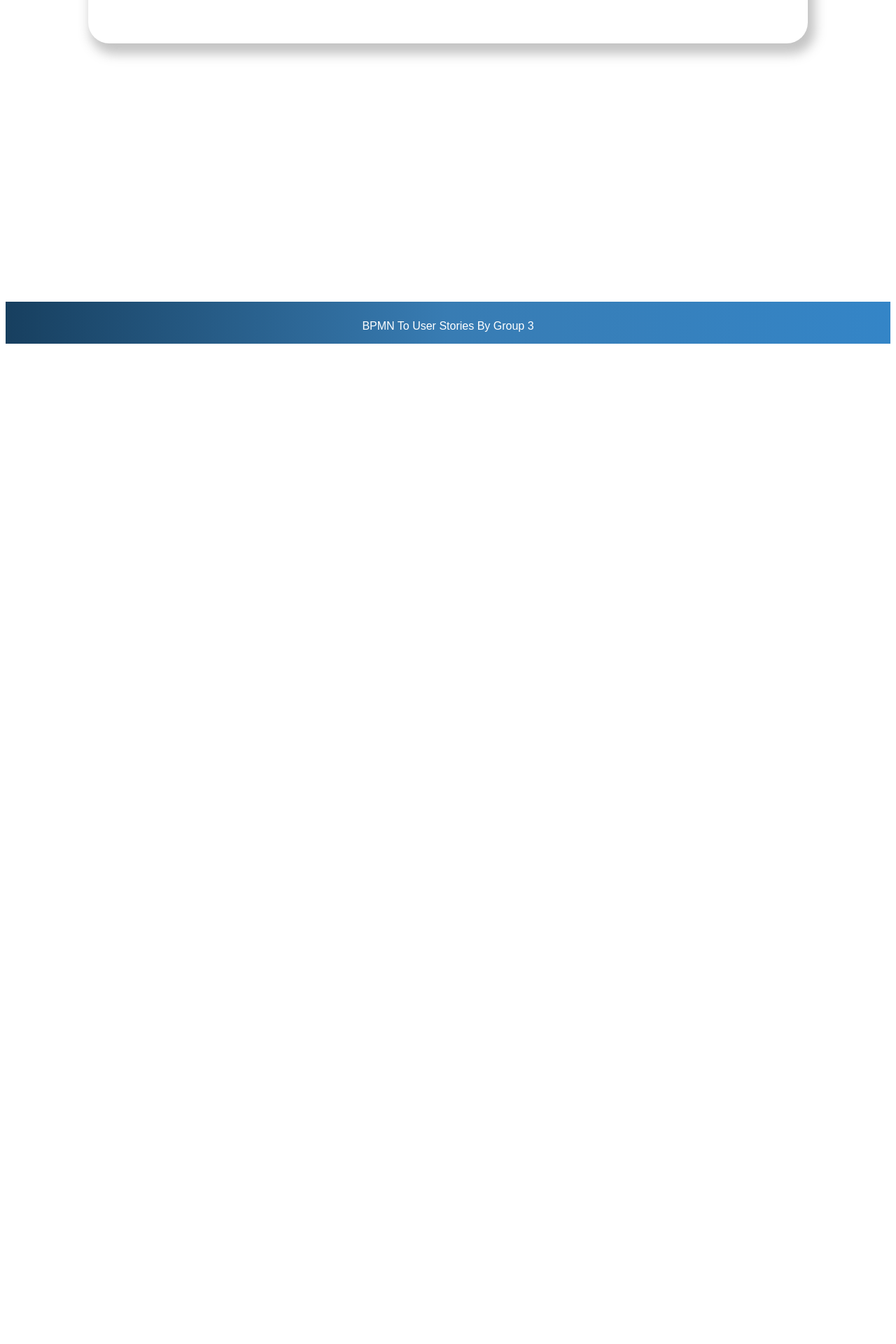
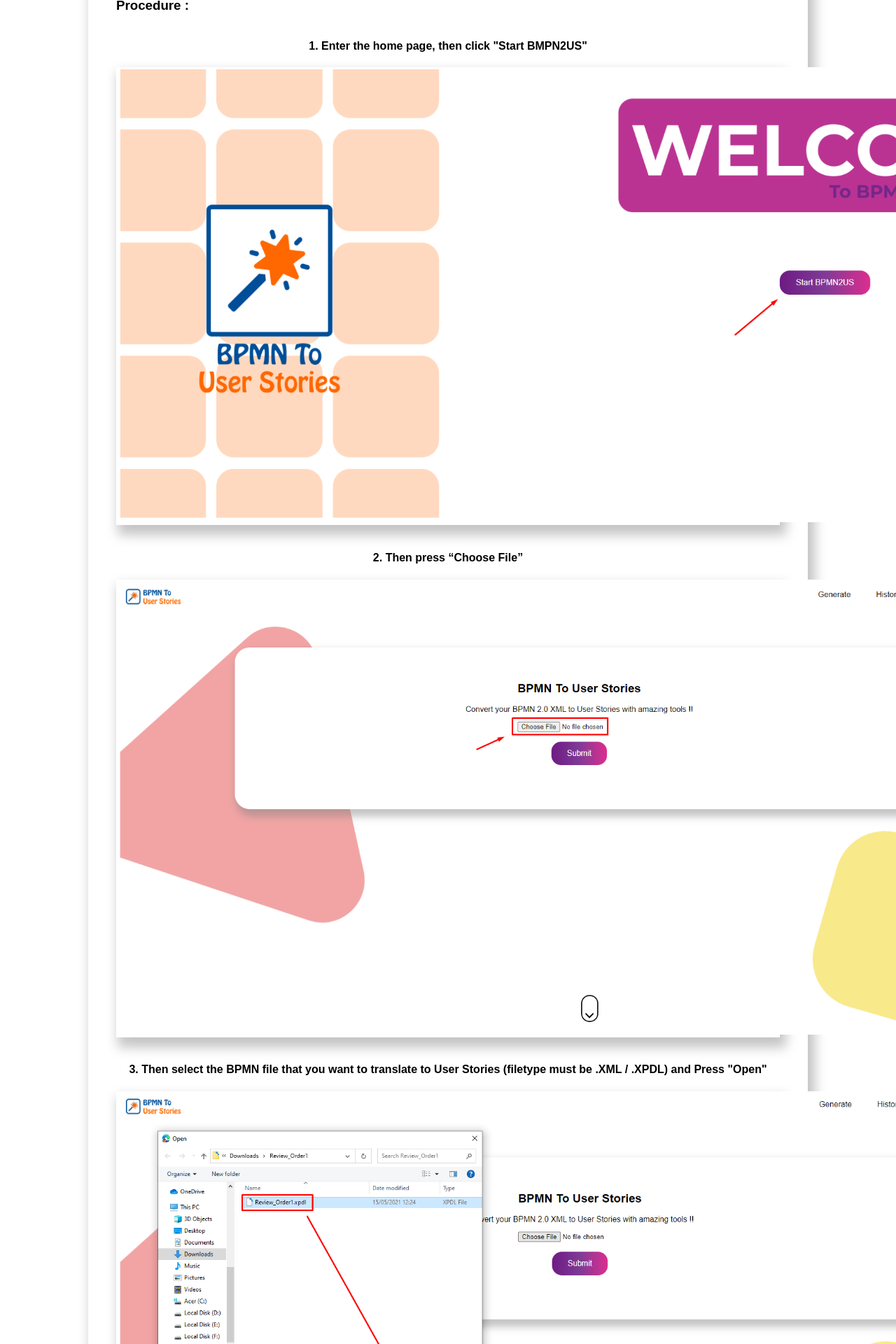
Before and after one commit to AgileRE-2021/BPMNtoUserStories, a Django app: page /uploadfile/ in a window 1280 px wide; the page is wider, and only the part inside the window is pictured. Shown: the part 1238-3158 px from the top of that part at 70% size. Before the commit the page ends 1729 px from the top of that part, so only its background shows below. Run offline with Django 3.2, Linux system fonts and the light colour scheme.

Commit message:
update konten "how to use"

```diff
--- a/templates/uploadfile.html
+++ b/templates/uploadfile.html
@@ -39,6 +39,8 @@
         background-image: url(/static/image/background.png);
         background-repeat:no-repeat;
         background-size:100%;
+        width: 1880px;
+        height: 900px;
     }
     section{
         min-height: 100vh;
@@ -110,6 +112,9 @@
         margin-top: 4%;
     }
 
+    .image-shadow{
+        box-shadow: 0.4rem 0.7rem 0.97rem 0.25rem rgb(129 129 130 / 47%);
+    }
 
 </style>
 {% extends 'masterpage.html'%}
@@ -139,9 +144,29 @@
 <section id="sec-2">
     <div class="requirement-container">
         <center><h2>How To Use ?</h2></center>
-        <h4> Tools Recommendation for BPMN Editor : </h4>
+        <h3> Tools Recommendation for BPMN Editor : </h3>
         <center><img src="{% static 'image/Bizagi.jpg' %}" width="140px"></center>
-        <h4> Procedure : </h4>
+        <h3> Procedure : </h3>
+        <center><h4> 1. Enter the home page, then click "Start BMPN2US" </h4></center>
+        <div class="image-shadow">
+            <center><img src="{% static 'image/step1.png' %}" height="650px"></center>
+        </div>
+        <center><h4> 2. Then press “Choose File” </h4></center>
+        <div class="image-shadow">
+            <center><img src="{% static 'image/step2.png' %}" height="650px"></center>
+        </div>
+        <center><h4> 3. Then select the BPMN file that you want to translate to User Stories (filetype must be .XML / .XPDL) and Press "Open" </h4></center>
+        <div class="image-shadow">
+            <center><img src="{% static 'image/step3.png' %}" height="650px"></center>
+        </div>
+        <center><h4> 4. If you have finished uploading the appropriate file, then press "Submit" </h4></center>
+        <div class="image-shadow">
+            <center><img src="{% static 'image/step4.png' %}" height="650px"></center>
+        </div>
+        <center><h4> 5. After clicking Submit, your BPMN file is already seen turning into User Stories </h4></center>
+        <div class="image-shadow">
+            <center><img src="{% static 'image/step5.png' %}" padding-top=1rem height="650px"></center>
+        </div>
     </div>
 </section>
 {% endblock %}
```
Also changed, not shown: static/image/step1.png (added), static/image/step2.png (added), static/image/step3.png (added), static/image/step4.png (added), static/image/step5.png (added), 2 other files.
